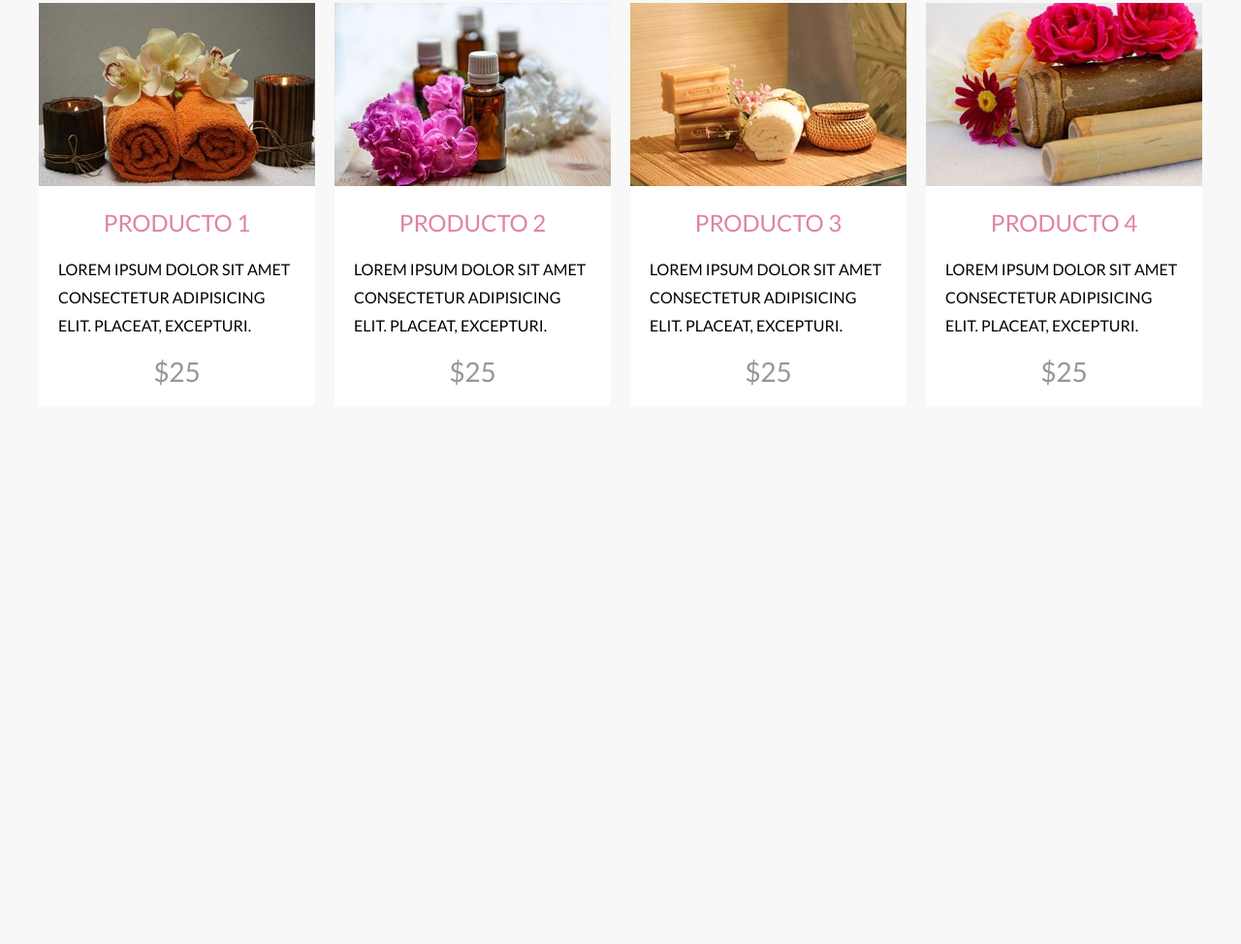
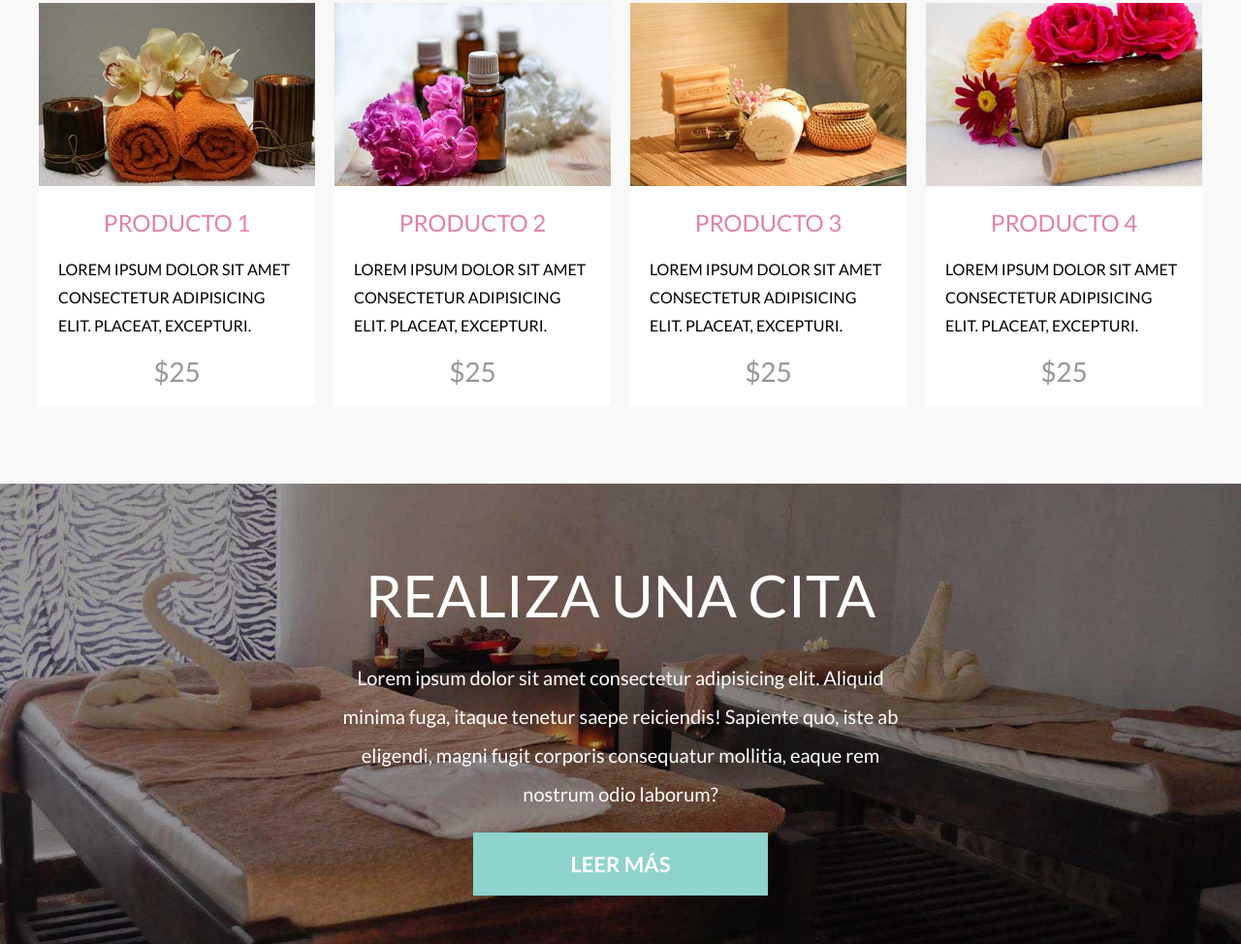
Before and after one commit to Kuro-98/SPA-Website, a website: page index.html in a window 1280 px wide. Shown: the part 2903-3877 px from the top of the page at 97% size. Before the commit the page ends 3402 px from the top, so only its background shows below. Drawn offline with nearby package versions, Linux system fonts and the light colour scheme; a web font is replaced by a local one.

Commit message:
Agregada sección de citas en index.html y estilos en _cita.scss

```diff
--- a/index.html
+++ b/index.html
@@ -223,6 +223,14 @@
             </div>
         </div>
     </main>
+
+    <section class="cita">
+        <h2 class="cita__heading">Realiza una cita</h2>
+        <p class="cita__texto">Lorem ipsum dolor sit amet consectetur adipisicing elit. Aliquid minima fuga, itaque
+            tenetur saepe reiciendis! Sapiente quo, iste ab eligendi, magni fugit corporis consequatur mollitia, eaque
+            rem nostrum odio laborum?</p>
+        <a class="cita__enlace" href="#">Leer más</a>
+    </section>
 </body>
 
 </html>
--- a/src/scss/ui/contenido/_cita.scss
+++ b/src/scss/ui/contenido/_cita.scss
@@ -1,2 +1,29 @@
 @use 'base/variables' as v;
 @use 'base/mixins' as m;
+
+.cita {
+	background-image: url(../img/bg_citas.jpg);
+	background-position: center center;
+	background-size: cover;
+	background-attachment: fixed;
+	padding: 5rem 0;
+	text-align: center;
+
+	&__heading {
+		@include m.heading;
+		color: v.$blanco;
+		font-size: 6rem;
+	}
+
+	&__texto {
+		max-width: 60rem;
+		margin: 0 auto;
+		color: v.$blanco;
+		line-height: 2;
+	}
+
+	&__enlace {
+		@include m.boton(v.$primario, v.$blanco);
+		padding: 2rem 10rem;
+	}
+}
```
Also changed, not shown: build/css/app.css, 1 other file.
